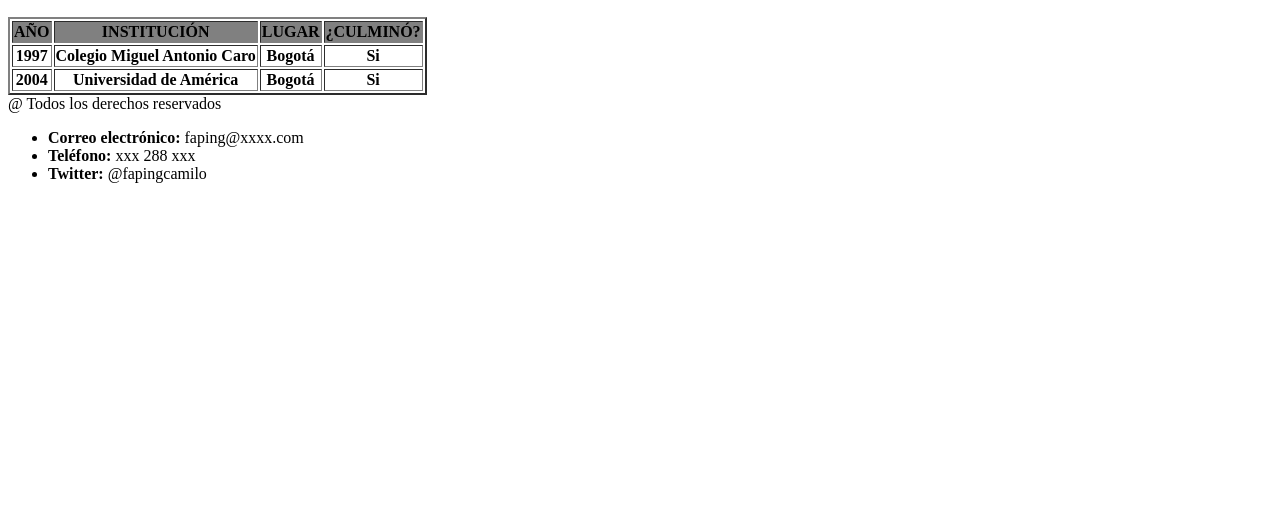
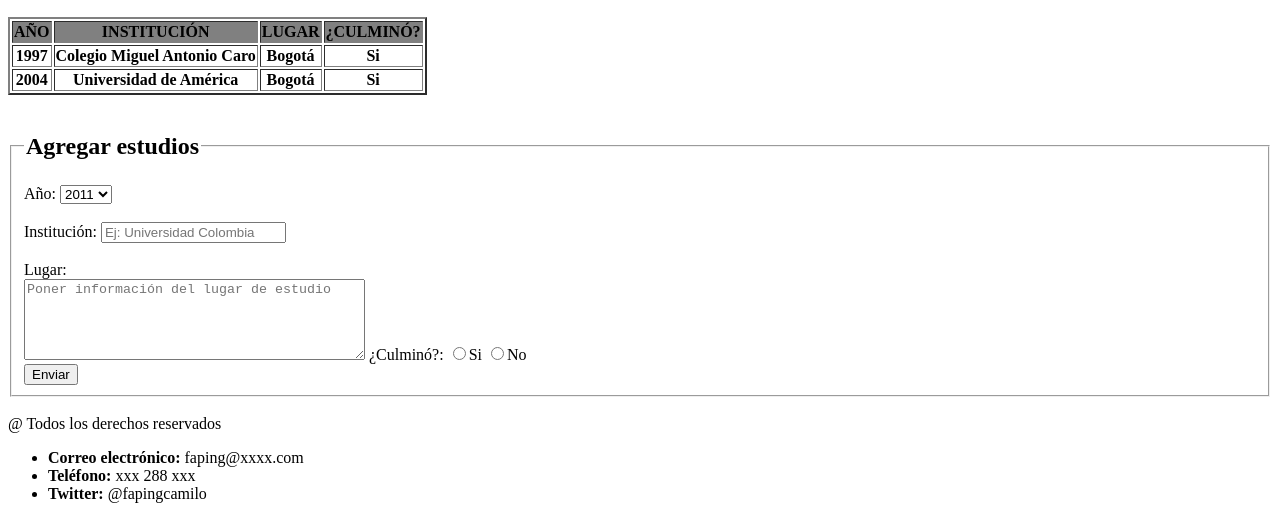
Before and after one commit to faping/hoja_de_vida, a plain HTML site: page educacion.html in a window 1280 px wide. Shown: the part 337-856 px from the top of the page. Before the commit the page ends 800 px from the top, so only its background shows below. Drawn offline with Linux system fonts and the light colour scheme.

Commit message:
Formulario educación
Se completó la página de educación con la adición del formulario para
agregar estudios.

```diff
--- a/educacion.html
+++ b/educacion.html
@@ -32,7 +32,33 @@
 			<th>Bogotá</th>
 			<th>Si</th>
 		</tr>
-	</table>
+	</table><br>
+	<form name="Estudios">
+		<fieldset>
+			<legend><h2>Agregar estudios</h2></legend>
+			<label for= ”año”>Año:</label>
+			<select>
+				<option>2011</option>
+				<option>2012</option>
+				<option>2013</option>
+				<option>2014</option>
+				<option>2015</option>
+				<option>2016</option>
+				<option>2017</option>
+				<option>2018</option>
+				<option>2019</option>
+				<option>2020</option>
+			</select><br><br>
+			<label for="institucion">Institución:</label>
+			<input type="text" required placeholder="Ej: Universidad Colombia"><br><br>
+			<label for="lugar">Lugar:</label><br>
+			<textarea name="lugar" rows="5" cols="40" required placeholder="Poner información del lugar de estudio"></textarea>
+			<label for="culminacion">¿Culminó?:</label>
+			<input type="radio" name="si" required>Si
+			<input type="radio" name="no" required>No<br>
+			<input type="submit" name="enviar" value="Enviar">
+		</fieldset>
+	</form><br>
 </body>
 <footer>
 @ Todos los derechos reservados
```
